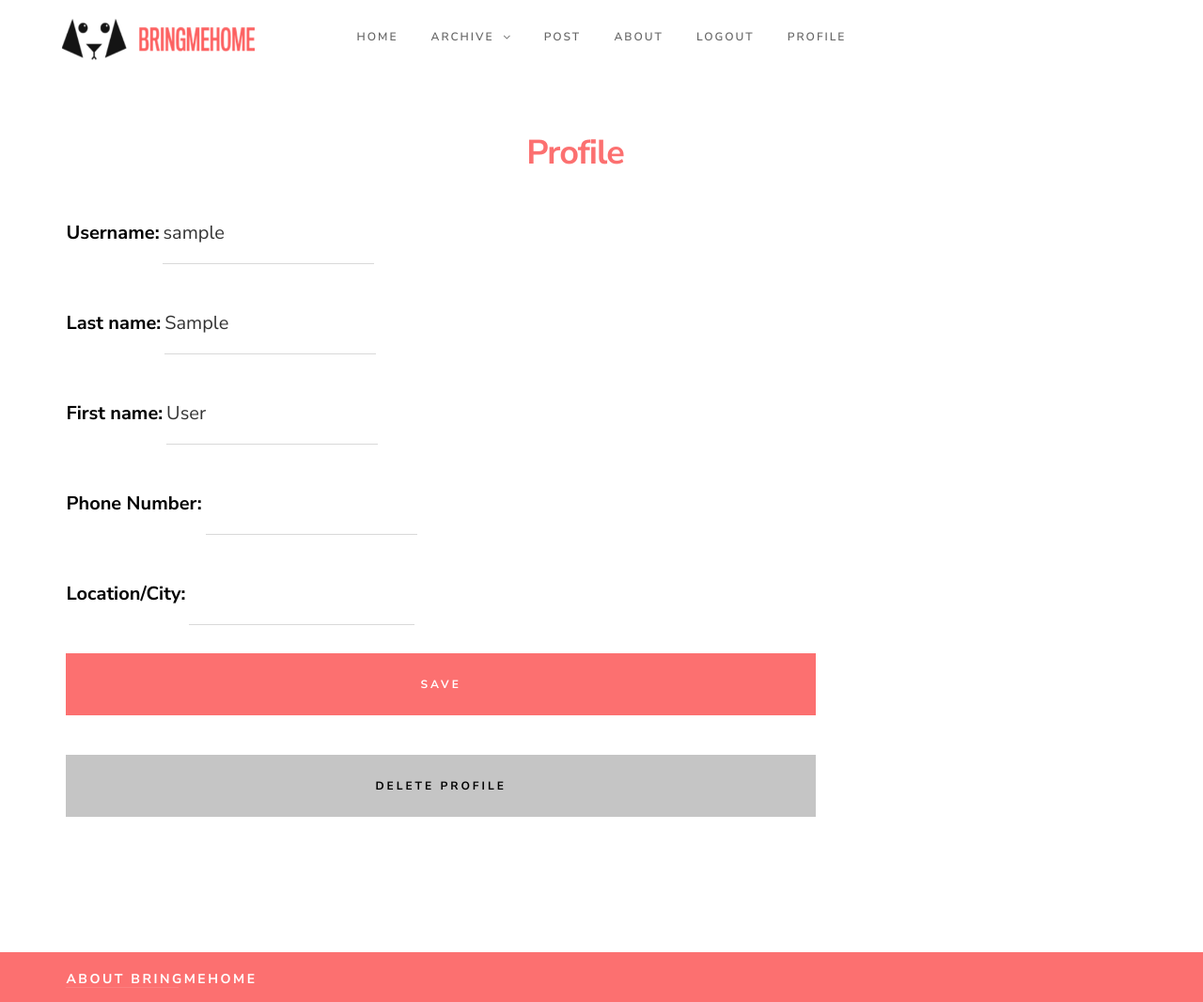
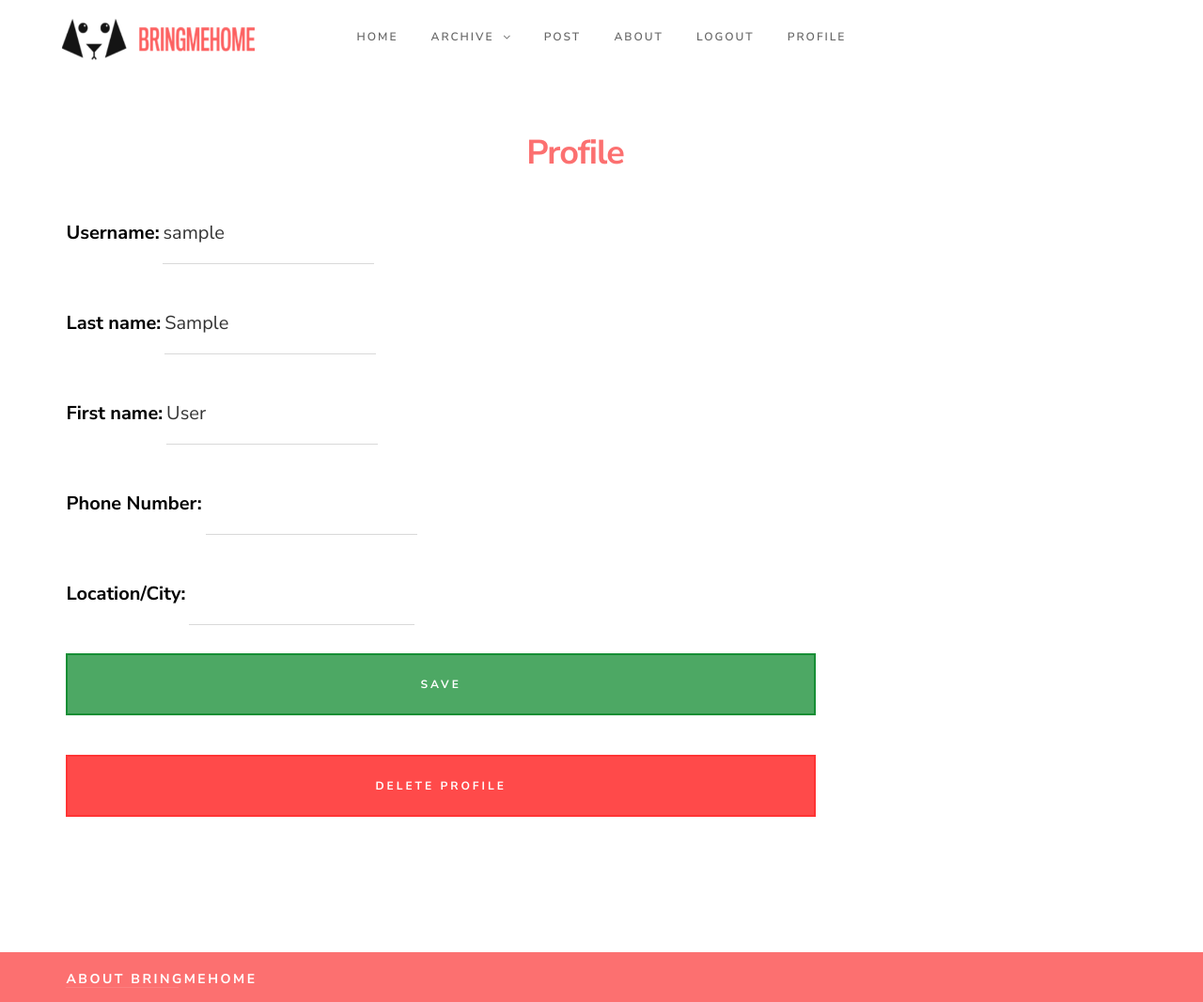
Before and after one commit to SotosMich/BringMeHome, a Django app: page /web_app/profile/ in a window 1280 px wide. Shown: the top 1066 px of the page at 94% size. Run offline with Django 3.2, Linux system fonts and the light colour scheme; the visitor is signed in with stand-in values (Sample User, id 1); some libraries are stand-ins or nearby versions.

Commit message:
edit profile fixes

```diff
--- a/static/css/main.css
+++ b/static/css/main.css
@@ -999,6 +999,58 @@ input[type="button"].btn--primary:focus {
   border-color: #0d134a;
 }
 
+/* button save
+ * ------------------------------------------------- */
+ .btn.btn--save,
+ button.btn--save,
+ input[type="submit"].btn--save,
+ input[type="reset"].btn--save,
+ input[type="button"].btn--save {
+   background: #018321b2;
+   border-color: #018321b2;
+   color: #FFFFFF;
+ }
+
+ .btn.btn--primary:hover,
+ button.btn--primary:hover,
+ input[type="submit"].btn--save:hover,
+ input[type="reset"].btn--save:hover,
+ input[type="button"].btn--save:hover,
+ .btn.btn--primary:focus,
+ button.btn--primary:focus,
+ input[type="submit"].btn--save:focus,
+ input[type="reset"].btn--save:focus,
+ input[type="button"].btn--save:focus {
+   background: #0183226e;
+   border-color: #0183226e;
+ }
+
+/* button delete
+ * ------------------------------------------------- */
+ .btn.btn--delete,
+ button.btn--delete,
+ input[type="submit"].btn--delete,
+ input[type="reset"].btn--delete,
+ input[type="button"].btn--delete {
+   background: #ff3232e0;
+   border-color: #ff3232e0;
+   color: #FFFFFF;
+ }
+
+ .btn.btn--primary:hover,
+ button.btn--primary:hover,
+ input[type="submit"].btn--delete:hover,
+ input[type="reset"].btn--delete:hover,
+ input[type="button"].btn--delete:hover,
+ .btn.btn--primary:focus,
+ button.btn--primary:focus,
+ input[type="submit"].btn--delete:focus,
+ input[type="reset"].btn--delete:focus,
+ input[type="button"].btn--delete:focus {
+   background: #0d134a;
+   border-color: #0d134a;
+ }
+
 /* button modifiers
  * ------------------------------------------------- */
 .btn.full-width, button.full-width {
--- a/templates/web_app/accounts/profile.html
+++ b/templates/web_app/accounts/profile.html
@@ -9,8 +9,8 @@
 <section class="s-extra">
     <div class="row">
         {% if deleted %}
-                <strong>Your User account has now been deleted!</strong><br/>
-                <a href="{% url 'index' %}">Click here to return to the homepage.</a><br/>
+        <strong>Your User account has now been deleted!</strong><br />
+        <a href="{% url 'index' %}">Click here to return to the homepage.</a><br />
         {% else %}
         <h1 style="margin-left: 43%; padding-bottom: 20px; color: #fc7070">Profile</h1>
 
@@ -30,19 +30,15 @@
                             style="display: inline-block; max-width: 30%; font-size:20px;" disabled>
                     </div>
                     <div class="input-w">
-                                    <label for="id_first_name"
-                                           style="max-width: 20%; font-size:20px; display: inline-block;">Last
+                        <label for="id_first_name" style="max-width: 20%; font-size:20px; display: inline-block;">Last
                             name:</label>
-                                    <input name="first_name_1" id="id_first_name" type="text"
-                                           value="{{ user.first_name }}"
+                        <input name="first_name_1" id="id_first_name" type="text" value="{{ user.first_name }}"
                             style="display: inline-block; max-width: 30%; font-size:20px;" disabled>
-                                    <input name="first_name" id="id_first_name" type="hidden"
-                                           value="{{ user.first_name }}"
+                        <input name="first_name" id="id_first_name" type="hidden" value="{{ user.first_name }}"
                             style="display: inline-block; max-width: 30%; font-size:20px;">
                     </div>
                     <div class="input-w">
-                                    <label for="id_last_name"
-                                           style="max-width: 20%; font-size:20px; display: inline-block;">First
+                        <label for="id_last_name" style="max-width: 20%; font-size:20px; display: inline-block;">First
                             name:</label>
                         <input name="last_name" id="id_last_name" type="text" value="{{ user.last_name }}"
                             style="display: inline-block; max-width: 30%; font-size:20px;" disabled>
@@ -50,8 +46,7 @@
                             style="display: inline-block; max-width: 30%; font-size:20px;">
                     </div>
                     <div class="input-w">
-                                    <label for="id_phoneNumber"
-                                           style="max-width: 20%; font-size:20px; display: inline-block;">Phone
+                        <label for="id_phoneNumber" style="max-width: 20%; font-size:20px; display: inline-block;">Phone
                             Number:</label>
                         <input name="phoneNumber" id="id_phoneNumber" type="text"
                             value="{{ user.userprofile.phoneNumber }}"
@@ -66,14 +61,14 @@
                     </div>
 
                     <!-- <input name="submit" type="submit" value="Register"> -->
-                                <input type='Submit' class="btn btn--primary btn-wide btn--large full-width"
-                                       value='Save'/>
+                    <input type='Submit' onclick="JSalert();" class="btn btn--save btn-wide btn--large full-width"
+                        value='Save' />
                 </form>
 
                 <form method="post" action="{% url 'delete' %}" enctype="multipart/form-data">
                     {% csrf_token %}
-                            <input type='Submit' class="btn btn-wide btn--large full-width"
-                                   value='Delete Profile'/>
+                    <input type='Submit' class="btn btn--delete btn-wide btn--large full-width"
+                        value='Delete Profile' />
                 </form>
             </div>
         </div>
@@ -86,5 +81,37 @@
         {% endif %}
     </div>
 </section>
-
+<script>
+    function initMap() {
+        var location_input = document.getElementById('id_location');
+        var autocomplete = new google.maps.places.Autocomplete(location_input);
+    };
+</script>
+<script async defer
+    src="https://maps.googleapis.com/maps/api/js?key=AIzaSyAOwO2A_hmXFVDvjhz5Ygv9m-ZvR1_gYcM&libraries=places&callback=initMap">
+    </script>
+<script type="text/javascript">
+    function JSalert(){
+    swal({
+      title: "Are you sure?",
+      text: "Once deleted, you will not be able to recover this imaginary file!",
+      icon: "warning",
+      buttons: true,
+      dangerMode: true,
+    })
+    .then((willDelete) => {
+      if (willDelete) {
+        swal("Poof! Your imaginary file has been deleted!", {
+          icon: "success",
+        }).then(function() {
+          return true; // <--- submit form programmatically
+        });
+      } else {
+        swal("Your imaginary file is safe!").then(function() {
+          return false; // <--- submit form programmatically
+        });
+      }
+    });
+    }
+    </script>
 {% endblock %}
--- a/templates/web_app/bbc.html
+++ b/templates/web_app/bbc.html
@@ -24,7 +24,7 @@
 
     <!-- script-->
     <script src="{% static 'js/modernizr.js' %}"></script>
-
+    <script src="https://unpkg.com/sweetalert@2.1.2/dist/sweetalert.min.js"></script>
     <!-- favicons-->
     <link rel="shortcut icon" href="{% static 'img/icon.ico' %}" type="image/x-icon">
     <link rel="icon" href="{% static 'img/icon.ico' %}" type="image/x-icon">
--- a/web_app/views.py
+++ b/web_app/views.py
@@ -188,50 +188,45 @@ def user_delete(request):
 #         args = {'form': form}
 #         return render(request, 'accounts/edit_profile.html', args)
 
-# def edit_profile(request, pk=None):
-#     updated = False
+@login_required
+def edit_profile(request):
+    updated = False
+
+    user_profile = request.user.userprofile
+
+    if request.method == 'POST':
+        form = UserProfileForm(request.POST, instance=user_profile)
+        if form.is_valid():
+            form.save()
+            updated = True
+            args = {'updated': updated}
+            # return render(request, 'web_app/accounts/profile.html', args)
+            return HttpResponseRedirect(reverse('edit_profile'))
+        else:
+             updated = False
+             args = {'updated': updated}
+            #  return render(request, 'web_app/accounts/profile.html', args)
+             return HttpResponseRedirect(reverse('edit_profile'))
+    else:
+        args = {'user': request.user}
+        return render(request, 'web_app/accounts/profile.html', args)
+
+
+# @login_required
+# def edit_profile(request):
 
 #     if request.method == 'POST':
-#         profile_form = EditProfileForm(data=request.POST)
+#         profile_form = UserProfileForm(data=request.POST)
+
 #         if profile_form.is_valid():
-#             change = UserProfile.objects.get(id=request.user.userprofile.id)
-#             change.endtime=datetime.now()
-#             change.save()
 #             profile = profile_form.save(commit=False)
 #             profile.save()
-#             updated = True
-#             args = {'updated': updated}
-#             # return render(request, 'web_app/accounts/profile.html', args)
-#             return HttpResponseRedirect(reverse('edit_profile'))
 #         else:
-#              updated = False
-#              args = {'updated': updated}
-#             #  return render(request, 'web_app/accounts/profile.html', args)
-#              return HttpResponseRedirect(reverse('edit_profile'))
+#             print(profile_form.errors)
 #     else:
-#         if pk:
-#             user = User.objects.get(pk=pk)
-#         else:
-#             user = request.user
-#         args = {'user': user}
-#         return render(request, 'web_app/accounts/profile.html', args)
+#         profile_form = UserProfileForm()
 
-
-@login_required
-def edit_profile(request):
-
-    if request.method == 'POST':
-        profile_form = UserProfileForm(data=request.POST)
-
-        if profile_form.is_valid():
-            profile = profile_form.save(commit=False)
-            profile.save()
-        else:
-            print(profile_form.errors)
-    else:
-        profile_form = UserProfileForm()
-
-        return HttpResponseRedirect('web_app/accounts/profile.html')
+#         return HttpResponseRedirect('web_app/accounts/profile.html')
 
 
 
```
Lines whose indentation alone changed are shown as unchanged.
